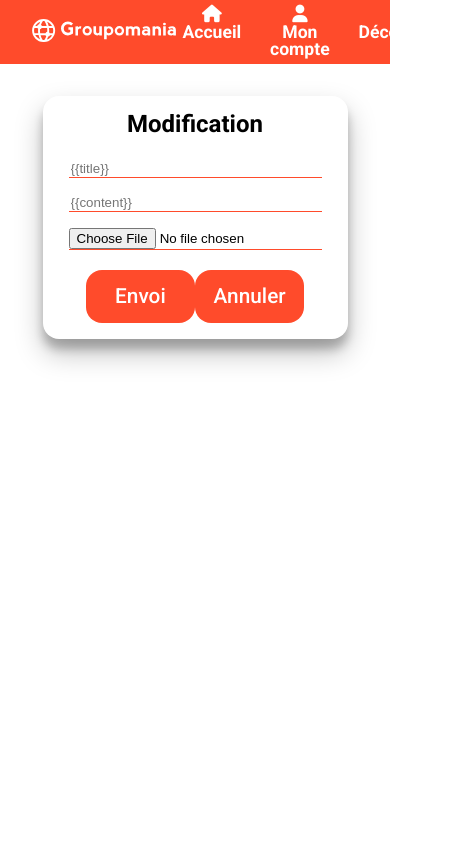
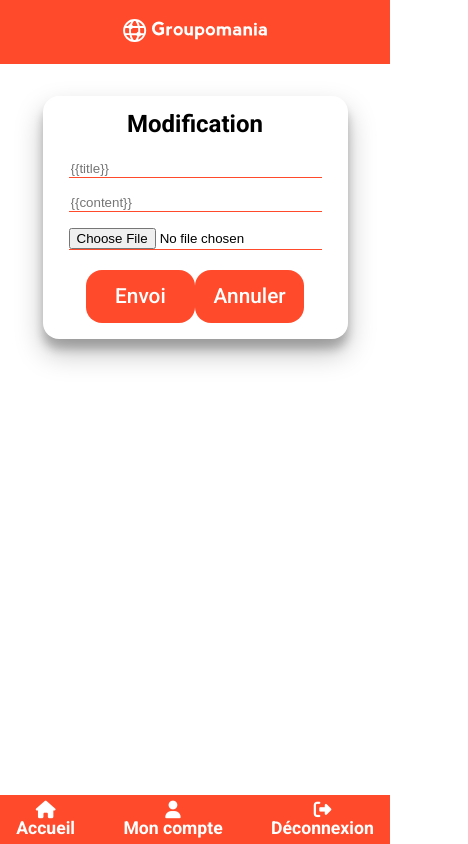
Before and after one commit to Arturmart1/Groupomania_OpenClassRooms, a Vue app in the folder frontend/: page /PostEdit/1 in a window 390 px wide. Shown: the whole page, 468 px wide, since content can reach past the window. Built offline with nearby package versions, Linux system fonts and the light colour scheme; no server answers.

Commit message:
add responsive

```diff
--- a/frontend/src/components/Postlist.vue
+++ b/frontend/src/components/Postlist.vue
@@ -216,8 +216,9 @@ export default {
                 }
             }
             .post__picture{
-                width: 40%;
-                margin: 0.5rem;
+                width: 0%;
+                margin: auto;
+                padding: 0.5rem;
             }
             .post__content{
                 text-align: left;
@@ -246,19 +247,28 @@ export default {
 .reply--bloc{
     width: 100%;
 }
+@media only screen and (max-width: 1000px){
+    .profile--preview__info{
+        h2{
+            font-size: 1.2em!important;
+        }
+        h3{
+            font-size: 1em!important;
+        }
+    }
+}
 @media only screen and (max-width: 400px){
     aside{
         display: none;
     }
-    .post--list{
-        width: 90%!important;
-        margin: auto!important;;
-        .post--card{
-            width: 95%!important;
-            margin: auto;
-        }
+    #main--container{
+        width: 95%;
+        margin: unset;
         .form--card{
             width: 100%;
+        }
+        .post--card{
+            width: 100%!important;
         }
     }
 }
--- a/frontend/src/components/Topbar.vue
+++ b/frontend/src/components/Topbar.vue
@@ -21,7 +21,7 @@ export default {
             sessionStorage.clear();
             this.$router.push('/');
         }
-    }
+    },
 }
 </script>
 
@@ -58,9 +58,22 @@ export default {
         }
     }
 }
+
 @media only screen and (max-width: 400px){
+    .topbar__logo{
+        width: 100%;
+        margin: auto;
+    }
     .topbar__image{
         width: 9rem!important;
+        margin: auto!important;
+    }
+    .topbar__navigation{
+        position: fixed;
+        background: #FF4B2B;
+        width: 100%;
+        bottom: 0;
+        left: 0;
     }
 }
 </style>
```
